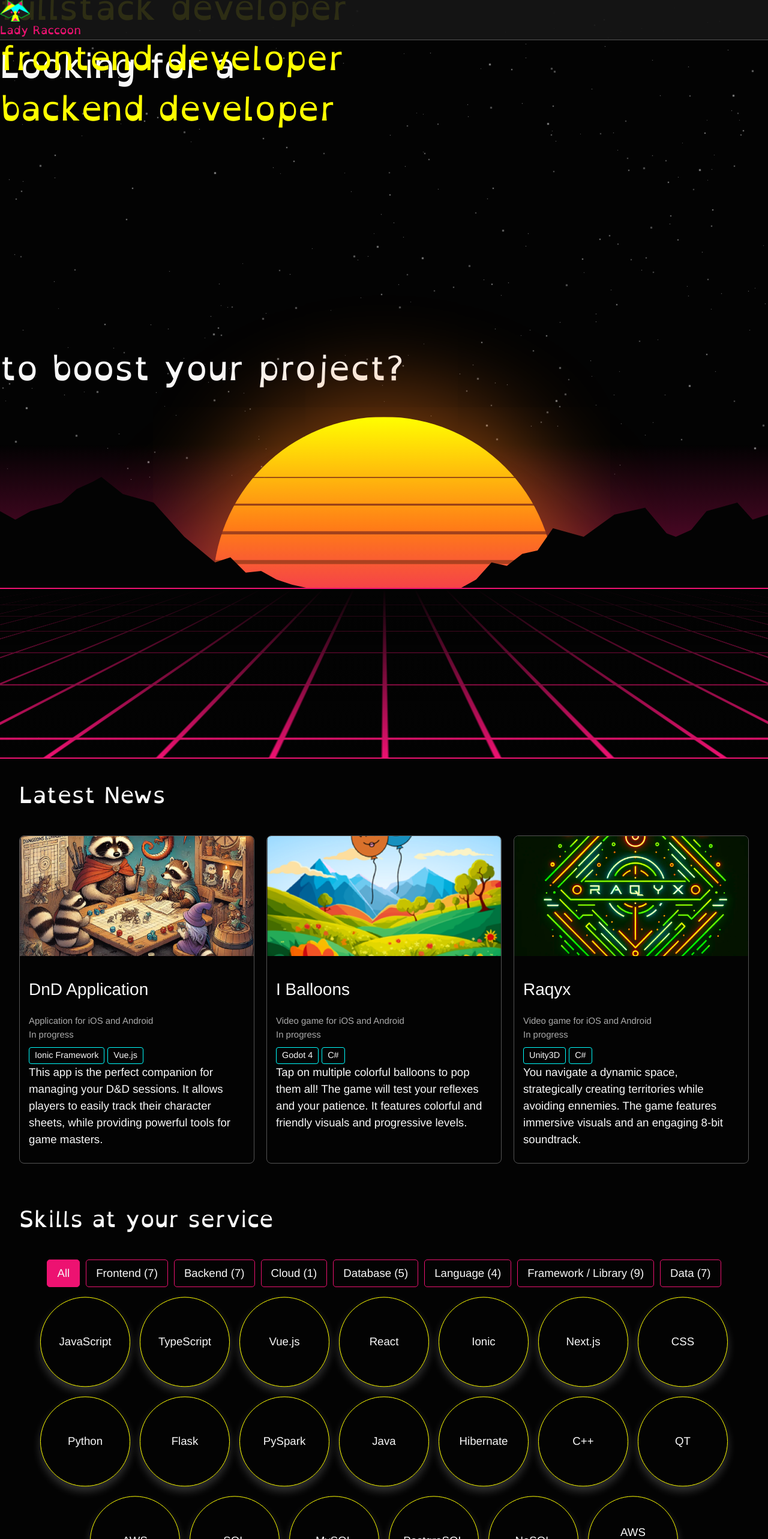
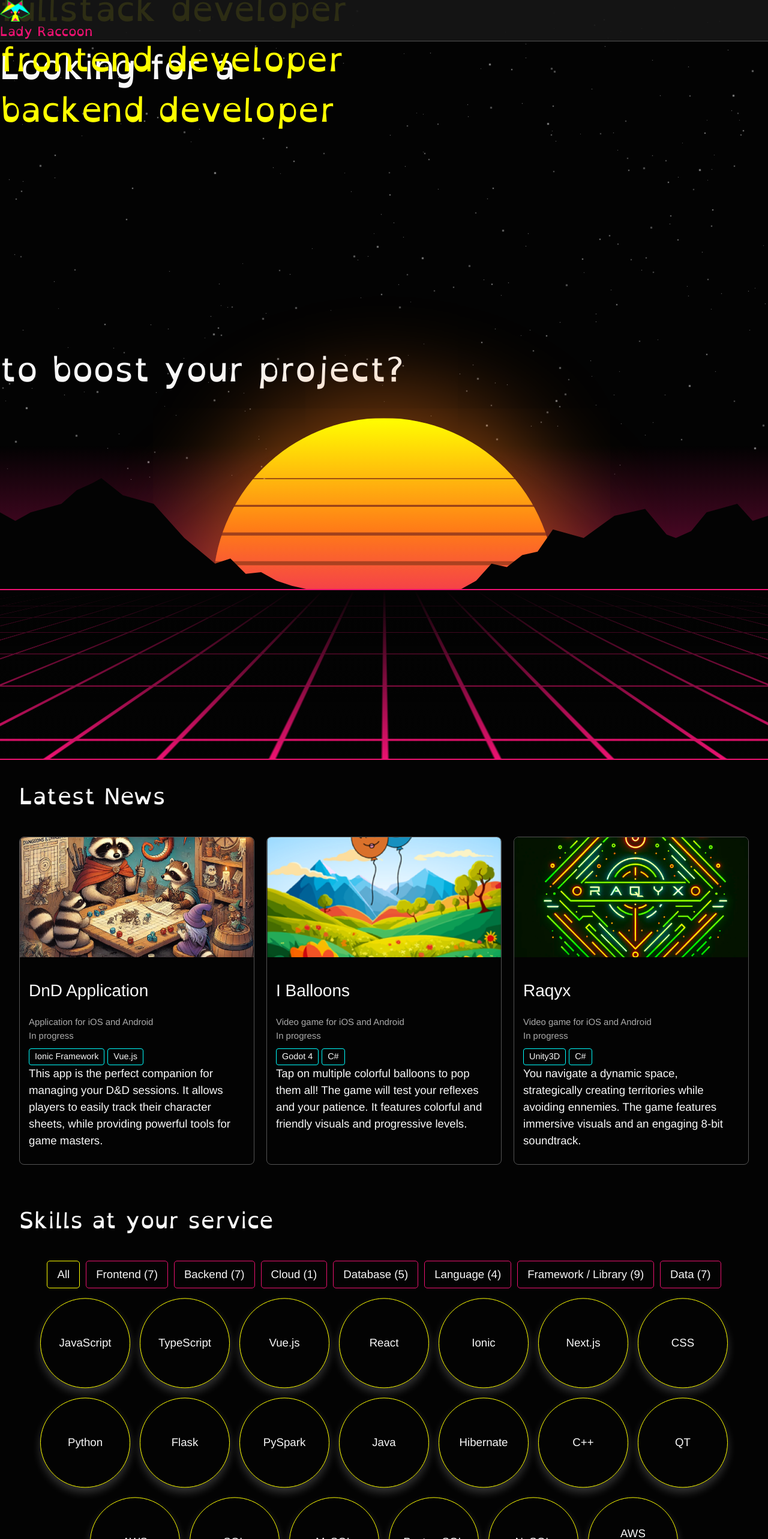
Before and after one commit to angele-henry-dev/lady-raccoon-next, a Next.js app: page / in a window 1280 px wide. Shown: the top 2566 px of the page at 60% size. Built offline with nearby package versions, Linux system fonts and the light colour scheme.

Commit message:
Accessibility

```diff
--- a/src/app/globals.css
+++ b/src/app/globals.css
@@ -15,7 +15,9 @@
   --color-border: rgba(84, 84, 84, 1);
   --color-border-card: var(--color-border);
   --color-border-pin: var(--vt-c-cyan);
+
   --color-button: var(--vt-c-pink);
+  --color-button-background: var(--foreground);
 
   --scroll-color-start: var(--vt-c-yellow);
   --scroll-color-end: var(--vt-c-yellow);
@@ -93,6 +95,7 @@ a {
   color: var(--foreground);
   transition: 0.4s;
   vertical-align: middle;
+  font-size: 16pt;
 }
 a:not(.button):hover {
   color: var(--vt-c-pink);
@@ -121,7 +124,7 @@ a:not(.button):hover {
 }
 .button.active,
 .button:hover {
-    background-color: var(--color-button);
+  border: 1px solid var(--vt-c-yellow);
 }
 
 /* Custom scrollbar */
--- a/src/components/SkillsGrid.tsx
+++ b/src/components/SkillsGrid.tsx
@@ -56,7 +56,7 @@ const SkillsGrid = () => {
       <div className={styles.grid}>
         {filteredSkills.map((skill, index) => (
           <div key={index} className={styles.card}>
-            <h3 className={styles.cardTitle}>{skill.title}</h3>
+            <span className={styles.cardTitle}>{skill.title}</span>
           </div>
         ))}
       </div>
```
